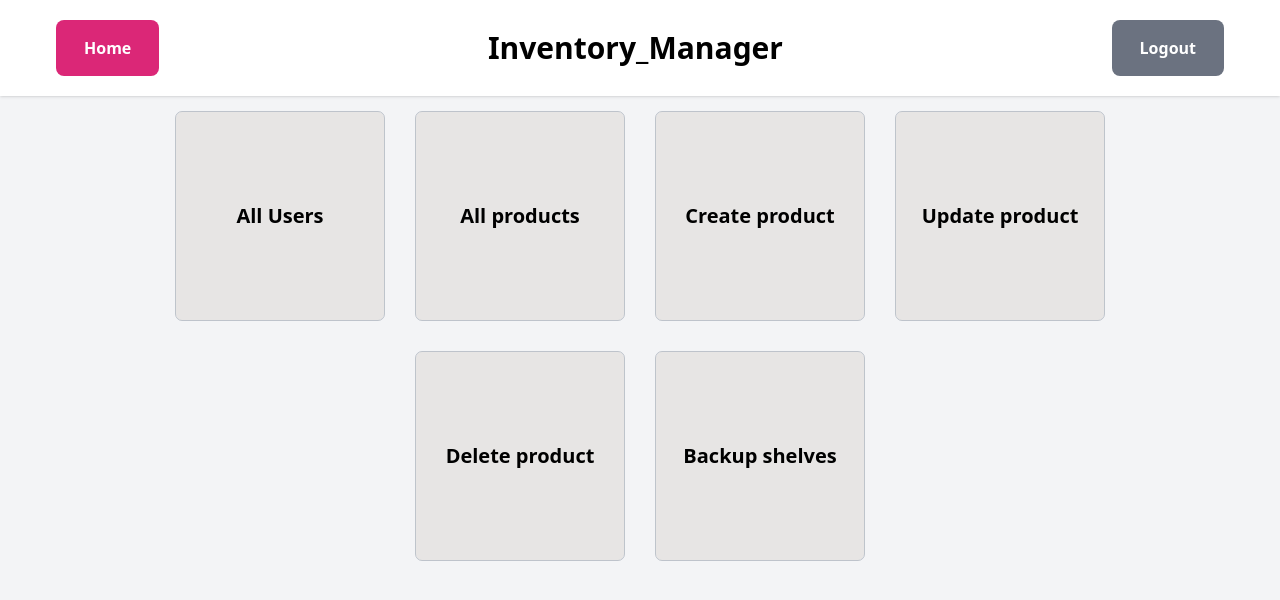
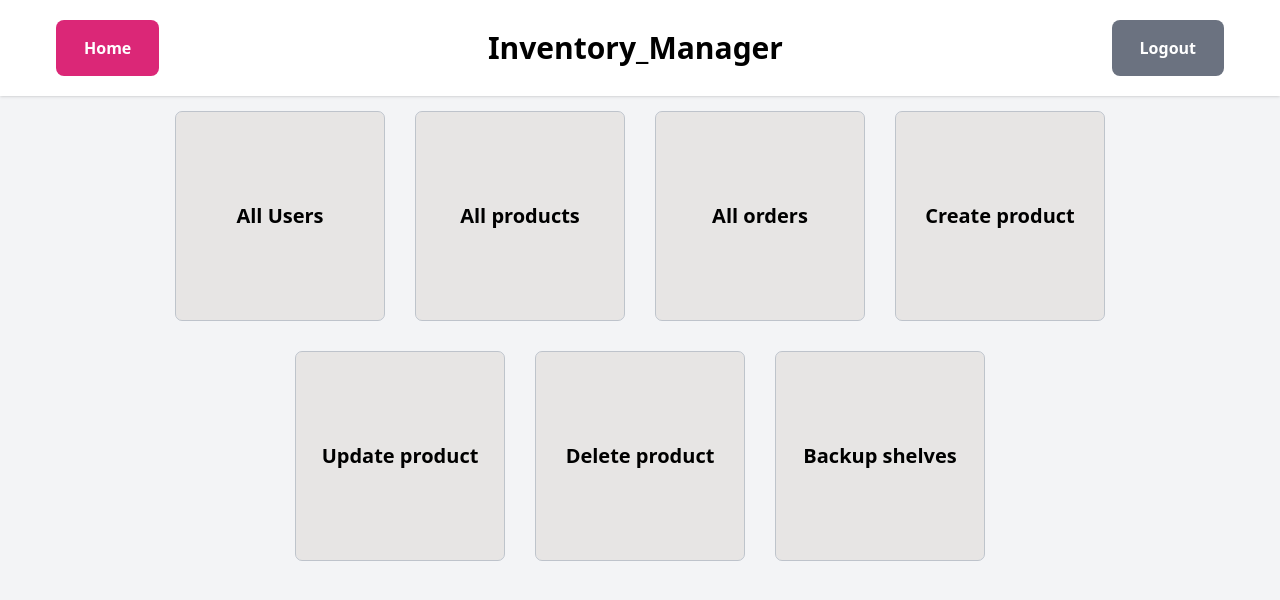
Before and after one commit to santiagomanso/ZombieMarkt, a React (Create React App) app in the folder cms/: page / in a window 1280 px wide. Shown: the top 600 px of the page. Built offline with nearby package versions, Linux system fonts and the light colour scheme.

Commit message:
🔧 added products / orders data paths

```diff
--- a/cms/src/data/buttonsData.js
+++ b/cms/src/data/buttonsData.js
@@ -9,24 +9,28 @@ export const buttonsData = [
     title: 'All products',
     path: '/products',
   },
-
   {
     id: 3,
+    title: 'All orders',
+    path: '/orders',
+  },
+  {
+    id: 4,
     title: 'Create product',
     path: '/create',
   },
   {
-    id: 4,
+    id: 5,
     title: 'Update product',
     path: '/update',
   },
   {
-    id: 5,
+    id: 6,
     title: 'Delete product',
     path: '/delete',
   },
   {
-    id: 6,
+    id: 7,
     title: 'Backup shelves',
     path: '/shelves',
   },
```
